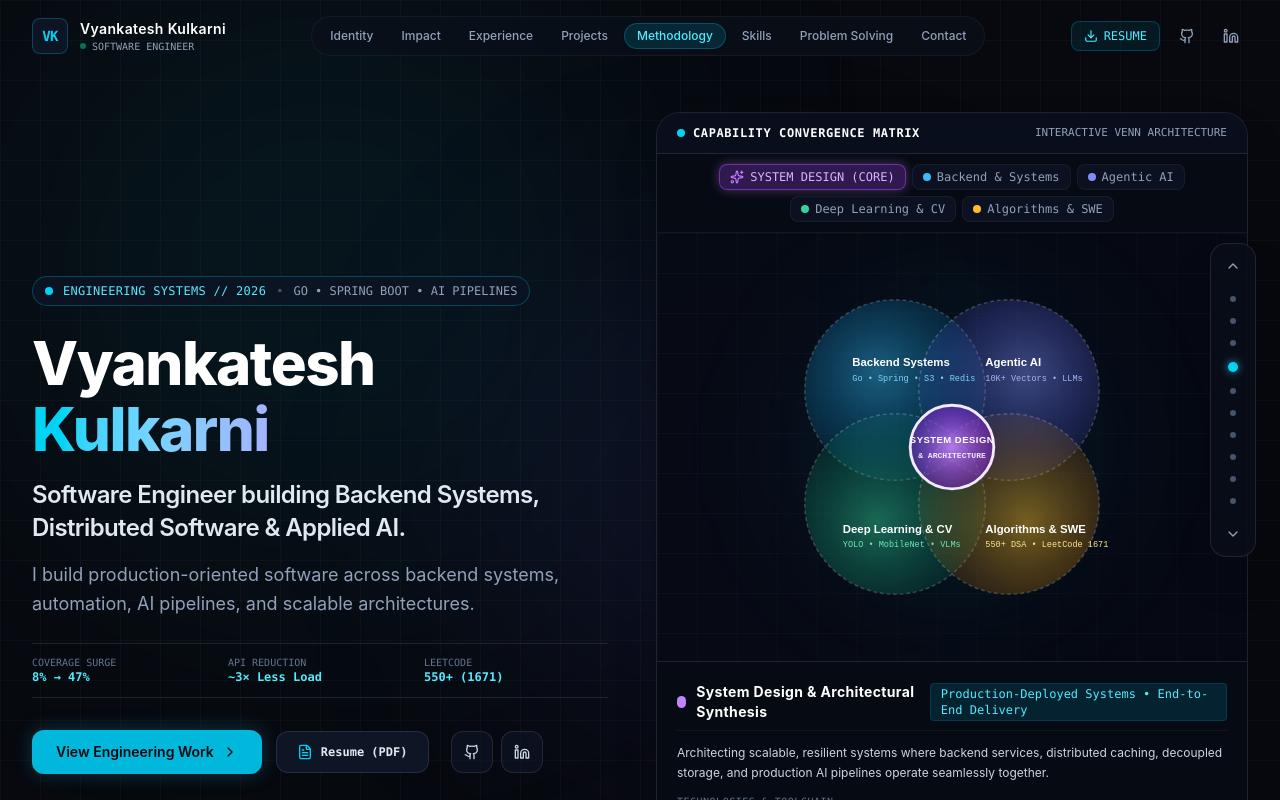
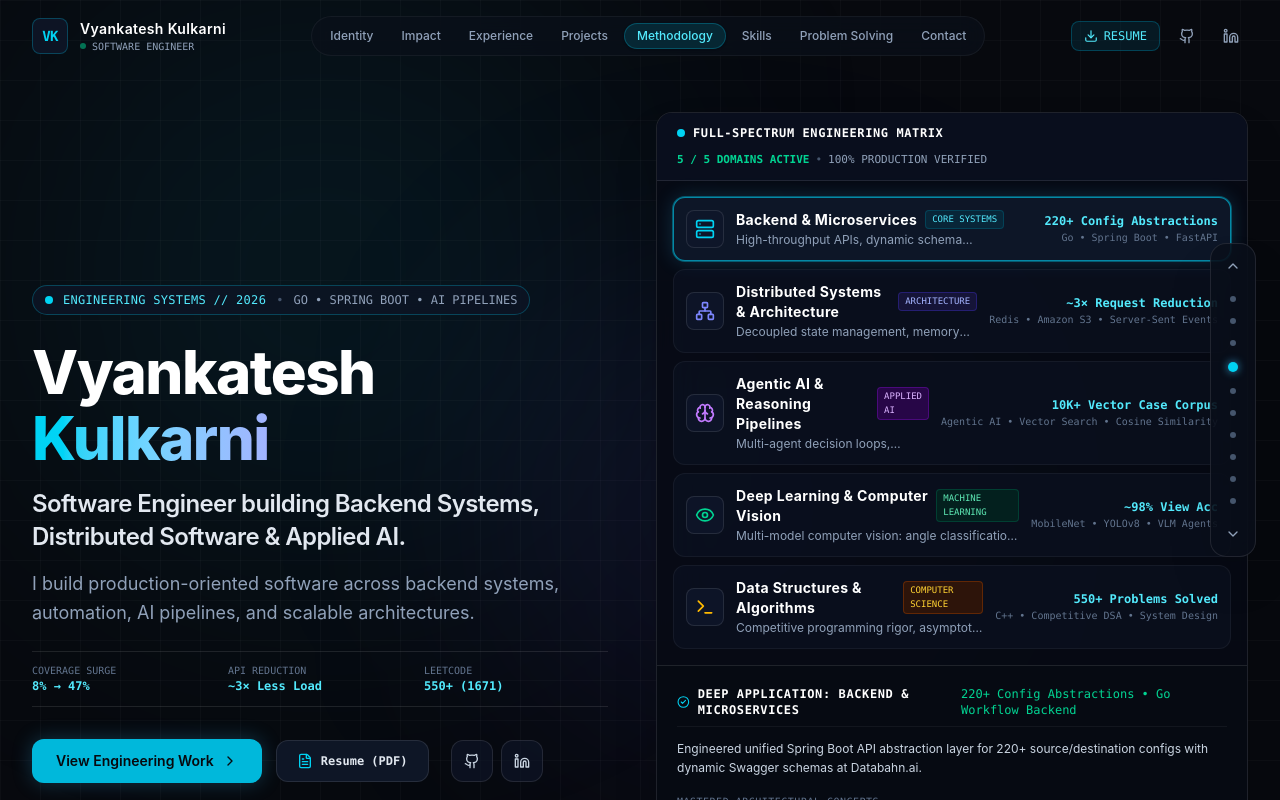
Before and after one commit to VyankateshKulkarni06/portfolio, a React (Vite) app: page / in a window 1280 px wide. Shown: the top 800 px of the page. Built offline with nearby package versions, Linux system fonts and the light colour scheme.

Commit message:
feat: replace venn diagram with Full-Spectrum Engineering Matrix highlighting 5 core domains

```diff
--- a/src/components/3d/DistributedSystemCanvas.tsx
+++ b/src/components/3d/DistributedSystemCanvas.tsx
@@ -2,109 +2,145 @@ import React, { useState } from 'react';
 import {
   Server,
   Brain,
+  Cpu,
+  Layers,
   Terminal,
   Eye,
-  Sparkles,
   CheckCircle2,
-  Layers,
-  Cpu,
+  Zap,
+  Network,
+  Database,
+  ArrowRight,
+  Code2,
+  ShieldCheck,
+  TrendingUp,
 } from 'lucide-react';
 
-interface DomainSection {
+interface ConceptPillar {
   id: string;
   name: string;
-  shortName: string;
+  category: string;
+  icon: React.ReactNode;
   color: string;
-  cx: number;
-  cy: number;
-  r: number;
-  icon: React.ReactNode;
-  summary: string;
-  technologies: string[];
-  keyWork: string;
-  metrics: string;
+  badgeBg: string;
+  borderColor: string;
+  tagline: string;
+  coreConcepts: string[];
+  techStack: string[];
+  verifiedImpact: string;
+  practicalApplication: string;
 }
 
-const DOMAINS: DomainSection[] = [
+const CONCEPT_PILLARS: ConceptPillar[] = [
   {
     id: 'backend',
-    name: 'Backend & Distributed Systems',
-    shortName: 'Backend & Systems',
-    color: '#38bdf8', // Cyan
-    cx: 140,
-    cy: 140,
-    r: 95,
-    icon: <Server className="w-4 h-4 text-cyan-400" />,
-    summary: 'High-throughput microservices, dynamic API abstraction, event-driven pipelines, and decoupled binary storage.',
-    technologies: ['Go', 'Spring Boot', 'FastAPI', 'Node.js', 'Redis', 'Amazon S3', 'REST', 'SSE', 'Docker'],
-    keyWork: 'Spring Boot 220+ Config Abstraction at Databahn • SSE Streaming at Bharti Hospitals',
-    metrics: '220+ Configurations • ~3× Polling Reduction',
+    name: 'Backend & Microservices',
+    category: 'CORE SYSTEMS',
+    icon: <Server className="w-5 h-5 text-cyan-400" />,
+    color: '#38bdf8',
+    badgeBg: 'bg-cyan-950/60 text-cyan-300 border-cyan-800/50',
+    borderColor: 'hover:border-cyan-500/50',
+    tagline: 'High-throughput APIs, dynamic schema abstractions, and microservices logic.',
+    coreConcepts: [
+      'Microservices Orchestration',
+      'Dynamic Schema Transformation',
+      'REST & Swagger / OpenAPI Specs',
+      'Public-to-Private Field Mapping',
+      'Stateless Ingress Routing',
+    ],
+    techStack: ['Go', 'Spring Boot', 'FastAPI', 'Node.js', 'REST APIs', 'Swagger', 'Docker'],
+    verifiedImpact: '220+ Config Abstractions • Go Workflow Backend',
+    practicalApplication: 'Engineered unified Spring Boot API abstraction layer for 220+ source/destination configs with dynamic Swagger schemas at Databahn.ai.',
   },
   {
-    id: 'agentic',
-    name: 'Agentic AI & Reasoning Systems',
-    shortName: 'Agentic AI',
-    color: '#818cf8', // Indigo
-    cx: 260,
-    cy: 140,
-    r: 95,
-    icon: <Brain className="w-4 h-4 text-indigo-400" />,
-    summary: 'Multi-agent decision loops, vector semantic search over embeddings, and automated test classification.',
-    technologies: ['Agent Workflows', 'Vector Embeddings', 'Cosine Similarity', 'FastAPI', 'LangChain/Agentic', 'TestRail Classifier'],
-    keyWork: 'NyayaGPT Two-Agent Legal Reasoner • Databahn Agentic Test Classifier',
-    metrics: '10K+ Vector Corpus • 270+ TestRail Cases Triage',
+    id: 'system-design',
+    name: 'Distributed Systems & Architecture',
+    category: 'ARCHITECTURE',
+    icon: <Network className="w-5 h-5 text-indigo-400" />,
+    color: '#818cf8',
+    badgeBg: 'bg-indigo-950/60 text-indigo-300 border-indigo-800/50',
+    borderColor: 'hover:border-indigo-500/50',
+    tagline: 'Decoupled state management, memory optimization, and event streaming.',
+    coreConcepts: [
+      'Memory Decoupling (S3 + Redis)',
+      'Server-Sent Events (SSE) Streaming',
+      'Adaptive Polling (10s → 45s)',
+      'Shared Infra Chaining (5-6 min saved)',
+      'High Concurrency & Fault Tolerance',
+    ],
+    techStack: ['Redis', 'Amazon S3', 'Server-Sent Events', 'Kafka/Async', 'PostgreSQL'],
+    verifiedImpact: '~3× Request Reduction • Zero Server Heap Spikes',
+    practicalApplication: 'Designed presigned S3 + Redis case caching avoiding backend OOM crashes on high-res dental photos, streaming real-time SSE progress.',
   },
   {
-    id: 'vision',
-    name: 'Deep Learning & Computer Vision',
-    shortName: 'Deep Learning & CV',
-    color: '#34d399', // Emerald
-    cx: 140,
-    cy: 260,
-    r: 95,
-    icon: <Eye className="w-4 h-4 text-emerald-400" />,
-    summary: 'Multistage neural network pipelines: CNN view verification, YOLO spatial segmentation, and 8 parallel VLM ensembles.',
-    technologies: ['MobileNet', 'YOLOv8', 'VLM Agents', 'Transfer Learning', 'Image Preprocessing', 'DMFT Parsing'],
-    keyWork: 'CarieCheck Clinical Dental Diagnostic Platform for Bharti Hospitals',
-    metrics: '~98% View Acc • ~95% Tooth Acc • ~85% Disease Acc',
+    id: 'agentic-ai',
+    name: 'Agentic AI & Reasoning Pipelines',
+    category: 'APPLIED AI',
+    icon: <Brain className="w-5 h-5 text-purple-400" />,
+    color: '#c084fc',
+    badgeBg: 'bg-purple-950/60 text-purple-300 border-purple-800/50',
+    borderColor: 'hover:border-purple-500/50',
+    tagline: 'Multi-agent decision loops, vector semantic search, and autonomous workflows.',
+    coreConcepts: [
+      'Two-Agent Legal Reasoning Loops',
+      'Dense Vector Embeddings',
+      'Cosine-Similarity Search (Top-5)',
+      'Automated Ticket Classification',
+      'Context Budgeting & Anti-Hallucination',
+    ],
+    techStack: ['Agentic AI', 'Vector Search', 'Cosine Similarity', 'FastAPI', 'External APIs'],
+    verifiedImpact: '10K+ Vector Case Corpus • 270+ Tickets Classified',
+    practicalApplication: 'Built NyayaGPT 2-agent legal search over 10K+ case records and an agentic classifier parsing TestRail tickets for automated test triaging.',
   },
   {
-    id: 'swe',
-    name: 'Core Software Eng & Algorithms',
-    shortName: 'Algorithms & SWE',
-    color: '#fbbf24', // Amber
-    cx: 260,
-    cy: 260,
-    r: 95,
-    icon: <Terminal className="w-4 h-4 text-amber-400" />,
-    summary: 'Competitive programming rigor, asymptotic complexity optimization, memory profiling, and clean system design.',
-    technologies: ['C++', 'DSA', 'System Design', 'Operating Systems', 'DBMS', 'OOP', 'Pytest E2E Chaining'],
-    keyWork: '550+ Problems Solved • 1671 Peak LeetCode Rating • Shared Test Infra Optimization',
-    metrics: '550+ Problems • 1671 Rating • ~5–6 min Saved / Test',
+    id: 'deep-learning',
+    name: 'Deep Learning & Computer Vision',
+    category: 'MACHINE LEARNING',
+    icon: <Eye className="w-5 h-5 text-emerald-400" />,
+    color: '#34d399',
+    badgeBg: 'bg-emerald-950/60 text-emerald-300 border-emerald-800/50',
+    borderColor: 'hover:border-emerald-500/50',
+    tagline: 'Multi-model computer vision: angle classification, spatial detection, and VLMs.',
+    coreConcepts: [
+      'MobileNet Transfer Learning',
+      'YOLO Spatial Bounding & Segmentation',
+      '8 Parallel Specialized VLM Ensembles',
+      'Automated DMFT Scoring Parser',
+      'Clinical Vector Odontogram Mapping',
+    ],
+    techStack: ['MobileNet', 'YOLOv8', 'VLM Agents', 'PyTorch/TF', 'OpenCV'],
+    verifiedImpact: '~98% View Acc • ~95% Tooth Acc • ~85% Disease Acc',
+    practicalApplication: 'Architected and deployed CarieCheck live AI diagnosis platform processing 8 photos + 14 questions into automated tooth-wise medical reports.',
+  },
+  {
+    id: 'dsa',
+    name: 'Data Structures & Algorithms',
+    category: 'COMPUTER SCIENCE',
+    icon: <Terminal className="w-5 h-5 text-amber-400" />,
+    color: '#fbbf24',
+    badgeBg: 'bg-amber-950/60 text-amber-300 border-amber-800/50',
+    borderColor: 'hover:border-amber-500/50',
+    tagline: 'Competitive programming rigor, asymptotic complexity, and graph theory.',
+    coreConcepts: [
+      'Graph Traversal & DAG Scheduling',
+      'Dynamic Programming State Spaces',
+      'Tree Structures & Heaps',
+      'Asymptotic Complexity Optimization',
+      'Operating Systems & Concurrency',
+    ],
+    techStack: ['C++', 'Competitive DSA', 'System Design', 'Operating Systems', 'DBMS', 'OOP'],
+    verifiedImpact: '550+ Problems Solved • 1671 Peak LeetCode Rating',
+    practicalApplication: 'Consistently ranked top-tier with 550+ problems solved and 1671 contest rating, applying graph and caching theory to production system architectures.',
   },
 ];
 
-const INTERSECTION_CORE = {
-  id: 'core',
-  name: 'System Design & Architectural Synthesis',
-  shortName: 'System Design',
-  color: '#c084fc',
-  summary: 'Architecting scalable, resilient systems where backend services, distributed caching, decoupled storage, and production AI pipelines operate seamlessly together.',
-  technologies: ['System Design', 'High Availability', 'Decoupled Caching (Redis)', 'Distributed S3 Storage', 'Event Streaming (SSE)', 'Microservices Architecture'],
-  keyWork: 'Architecture of CarieCheck Multistage AI Diagnostic Platform & Databahn.ai Go Workflow Backend',
-  metrics: 'Production-Deployed Systems • End-to-End Delivery',
-};
-
 export const DistributedSystemCanvas: React.FC = () => {
-  const [selectedId, setSelectedId] = useState<string>('core');
-
-  const selectedData =
-    selectedId === 'core'
-      ? INTERSECTION_CORE
-      : DOMAINS.find((d) => d.id === selectedId) || DOMAINS[0];
+  const [activePillarId, setActivePillarId] = useState<string>('backend');
+  const activePillar =
+    CONCEPT_PILLARS.find((p) => p.id === activePillarId) || CONCEPT_PILLARS[0];
 
   return (
-    <div className="relative w-full rounded-3xl border border-white/10 bg-[#070b14]/90 overflow-hidden backdrop-blur-xl shadow-2xl flex flex-col font-sans">
+    <div className="relative w-full rounded-2xl border border-white/10 bg-[#070b14]/90 overflow-hidden backdrop-blur-xl shadow-2xl flex flex-col font-sans">
       {/* Top Header */}
       <div className="flex flex-wrap items-center justify-between gap-3 px-5 py-3 border-b border-white/10 bg-[#090f1e]/90 text-xs font-mono">
         <div className="flex items-center gap-2">
@@ -113,220 +149,116 @@ export const DistributedSystemCanvas: React.FC = () => {
             <span className="relative inline-flex rounded-full h-2 w-2 bg-cyan-400"></span>
           </span>
           <span className="text-white font-bold tracking-wider">
-            CAPABILITY CONVERGENCE MATRIX
+            FULL-SPECTRUM ENGINEERING MATRIX
           </span>
         </div>
-        <span className="text-slate-400 text-[11px] hidden sm:inline">
-          INTERACTIVE VENN ARCHITECTURE
-        </span>
-      </div>
-
-      {/* Domain Quick Selectors */}
-      <div className="p-2.5 bg-[#060a12] border-b border-white/5 flex flex-wrap gap-1.5 justify-center">
-        <button
-          onClick={() => setSelectedId('core')}
-          className={`px-2.5 py-1 rounded-lg text-xs font-mono transition-all cursor-pointer flex items-center gap-1.5 ${
-            selectedId === 'core'
-              ? 'bg-purple-500/25 text-purple-300 border border-purple-500/50 shadow-[0_0_12px_rgba(192,132,252,0.35)]'
-              : 'bg-slate-900/60 text-slate-400 hover:text-white border border-white/5'
-          }`}
-        >
-          <Sparkles className="w-3.5 h-3.5 text-purple-400" />
-          <span>SYSTEM DESIGN (CORE)</span>
-        </button>
-
-        {DOMAINS.map((d) => (
-          <button
-            key={d.id}
-            onClick={() => setSelectedId(d.id)}
-            className={`px-2.5 py-1 rounded-lg text-xs font-mono transition-all cursor-pointer flex items-center gap-1.5 ${
-              selectedId === d.id
-                ? 'bg-cyan-500/20 text-cyan-300 border border-cyan-500/50 shadow-[0_0_12px_rgba(56,189,248,0.25)]'
-                : 'bg-slate-900/60 text-slate-400 hover:text-white border border-white/5'
-            }`}
-          >
-            <span className="w-2 h-2 rounded-full" style={{ backgroundColor: d.color }} />
-            <span>{d.shortName}</span>
-          </button>
-        ))}
-      </div>
-
-      {/* Responsive SVG Venn Diagram Canvas */}
-      <div className="relative p-4 sm:p-6 flex items-center justify-center min-h-[320px] tech-grid-bg overflow-hidden">
-        {/* Ambient radial blur */}
-        <div className="absolute w-72 h-72 bg-cyan-500/10 rounded-full blur-3xl pointer-events-none" />
-
-        <div className="relative w-full max-w-[380px] aspect-square">
-          <svg
-            viewBox="0 0 400 400"
-            className="w-full h-full drop-shadow-2xl"
-          >
-            <defs>
-              <radialGradient id="grad-backend" cx="40%" cy="40%" r="60%">
-                <stop offset="0%" stopColor="#38bdf8" stopOpacity="0.45" />
-                <stop offset="100%" stopColor="#0284c7" stopOpacity="0.1" />
-              </radialGradient>
-              <radialGradient id="grad-agentic" cx="60%" cy="40%" r="60%">
-                <stop offset="0%" stopColor="#818cf8" stopOpacity="0.45" />
-                <stop offset="100%" stopColor="#4f46e5" stopOpacity="0.1" />
-              </radialGradient>
-              <radialGradient id="grad-vision" cx="40%" cy="60%" r="60%">
-                <stop offset="0%" stopColor="#34d399" stopOpacity="0.45" />
-                <stop offset="100%" stopColor="#059669" stopOpacity="0.1" />
-              </radialGradient>
-              <radialGradient id="grad-swe" cx="60%" cy="60%" r="60%">
-                <stop offset="0%" stopColor="#fbbf24" stopOpacity="0.45" />
-                <stop offset="100%" stopColor="#d97706" stopOpacity="0.1" />
-              </radialGradient>
-              <radialGradient id="grad-core" cx="50%" cy="50%" r="50%">
-                <stop offset="0%" stopColor="#c084fc" stopOpacity="0.9" />
-                <stop offset="100%" stopColor="#7e22ce" stopOpacity="0.5" />
-              </radialGradient>
-            </defs>
-
-            {/* 4 Overlapping Circles */}
-            {DOMAINS.map((d) => {
-              const isSelected = selectedId === d.id;
-              return (
-                <g
-                  key={d.id}
-                  onClick={() => setSelectedId(d.id)}
-                  className="cursor-pointer transition-all duration-300"
-                >
-                  <circle
-                    cx={d.cx}
-                    cy={d.cy}
-                    r={d.r}
-                    fill={`url(#grad-${d.id})`}
-                    stroke={isSelected ? d.color : 'rgba(255,255,255,0.2)'}
-                    strokeWidth={isSelected ? '3' : '1.5'}
-                    strokeDasharray={isSelected ? 'none' : '4,3'}
-                    className="hover:stroke-white transition-all"
-                  />
-                </g>
-              );
-            })}
-
-            {/* Central Convergence Intersection (Core Circle) */}
-            <g
-              onClick={() => setSelectedId('core')}
-              className="cursor-pointer transition-all duration-300 group"
-            >
-              <circle
-                cx={200}
-                cy={200}
-                r={44}
-                fill="url(#grad-core)"
-                stroke={selectedId === 'core' ? '#f3e8ff' : '#c084fc'}
-                strokeWidth={selectedId === 'core' ? '3' : '2'}
-                className="group-hover:scale-105 transition-all"
-              />
-              <text
-                x={200}
-                y={196}
-                textAnchor="middle"
-                fill="#ffffff"
-                fontSize="10"
-                fontWeight="800"
-                fontFamily="sans-serif"
-                letterSpacing="0.05em"
-              >
-                SYSTEM DESIGN
-              </text>
-              <text
-                x={200}
-                y={212}
-                textAnchor="middle"
-                fill="#f3e8ff"
-                fontSize="8.5"
-                fontFamily="monospace"
-                fontWeight="600"
-              >
-                & ARCHITECTURE
-              </text>
-            </g>
-
-            {/* Domain Labels on Circles */}
-            {/* Top-Left: Backend */}
-            <text x={95} y={115} fill="#ffffff" fontSize="12" fontWeight="700" fontFamily="sans-serif">
-              Backend Systems
-            </text>
-            <text x={95} y={130} fill="#7dd3fc" fontSize="9" fontFamily="monospace">
-              Go • Spring • S3 • Redis
-            </text>
-
-            {/* Top-Right: Agentic */}
-            <text x={235} y={115} fill="#ffffff" fontSize="12" fontWeight="700" fontFamily="sans-serif">
-              Agentic AI
-            </text>
-            <text x={235} y={130} fill="#a5b4fc" fontSize="9" fontFamily="monospace">
-              10K+ Vectors • LLMs
-            </text>
-
-            {/* Bottom-Left: Vision */}
-            <text x={85} y={290} fill="#ffffff" fontSize="12" fontWeight="700" fontFamily="sans-serif">
-              Deep Learning & CV
-            </text>
-            <text x={85} y={305} fill="#6ee7b7" fontSize="9" fontFamily="monospace">
-              YOLO • MobileNet • VLMs
-            </text>
-
-            {/* Bottom-Right: SWE */}
-            <text x={235} y={290} fill="#ffffff" fontSize="12" fontWeight="700" fontFamily="sans-serif">
-              Algorithms & SWE
-            </text>
-            <text x={235} y={305} fill="#fde68a" fontSize="9" fontFamily="monospace">
-              550+ DSA • LeetCode 1671
-            </text>
-          </svg>
+        <div className="flex items-center gap-1.5 text-[11px] text-slate-400">
+          <span className="text-emerald-400 font-semibold">5 / 5 DOMAINS ACTIVE</span>
+          <span className="text-slate-600">•</span>
+          <span>100% PRODUCTION VERIFIED</span>
         </div>
       </div>
 
-      {/* Selected Domain / Synthesis Inspection Drawer */}
+      {/* Main Concept Pillars List */}
+      <div className="p-3 sm:p-4 space-y-2">
+        {CONCEPT_PILLARS.map((pillar) => {
+          const isSelected = activePillar.id === pillar.id;
+
+          return (
+            <div
+              key={pillar.id}
+              onClick={() => setActivePillarId(pillar.id)}
+              className={`p-3 rounded-xl border transition-all cursor-pointer flex flex-col sm:flex-row sm:items-center justify-between gap-3 ${
+                isSelected
+                  ? 'bg-[#0d1627] border-cyan-500/70 shadow-[0_0_20px_rgba(56,189,248,0.2)] ring-1 ring-cyan-500/40'
+                  : 'bg-slate-900/40 border-white/5 hover:border-white/20 hover:bg-slate-900/70'
+              }`}
+            >
+              {/* Left: Icon, Category & Name */}
+              <div className="flex items-center gap-3">
+                <div
+                  className="p-2 rounded-lg bg-slate-900/80 border border-white/10 shrink-0"
+                  style={{ color: pillar.color }}
+                >
+                  {pillar.icon}
+                </div>
+                <div>
+                  <div className="flex items-center gap-2">
+                    <h4 className="text-sm font-bold text-white font-sans tracking-wide">
+                      {pillar.name}
+                    </h4>
+                    <span
+                      className={`text-[9px] font-mono px-1.5 py-0.5 rounded border uppercase ${pillar.badgeBg}`}
+                    >
+                      {pillar.category}
+                    </span>
+                  </div>
+                  <p className="text-xs text-slate-400 font-sans mt-0.5 line-clamp-1">
+                    {pillar.tagline}
+                  </p>
+                </div>
+              </div>
+
+              {/* Right: Key Verified Stats */}
+              <div className="text-left sm:text-right shrink-0 font-mono text-xs">
+                <span className="text-cyan-300 font-semibold block">
+                  {pillar.verifiedImpact.split('•')[0]}
+                </span>
+                <span className="text-[10px] text-slate-500">
+                  {pillar.techStack.slice(0, 3).join(' • ')}
+                </span>
+              </div>
+            </div>
+          );
+        })}
+      </div>
+
+      {/* Bottom Live Concept Inspector Drawer */}
       <div className="border-t border-white/10 bg-[#060a12] p-4 sm:p-5 font-sans space-y-3">
         <div className="flex flex-col sm:flex-row sm:items-center justify-between gap-2 border-b border-white/5 pb-2">
-          <div className="flex items-center gap-2.5">
-            <span
-              className="w-3 h-3 rounded-full"
-              style={{ backgroundColor: selectedData.color }}
-            />
-            <h4 className="text-sm font-bold text-white tracking-wide">
-              {selectedData.name}
+          <div className="flex items-center gap-2">
+            <CheckCircle2 className="w-4 h-4 text-cyan-400" />
+            <h4 className="text-xs font-mono font-bold text-white uppercase tracking-wider">
+              DEEP APPLICATION: {activePillar.name}
             </h4>
           </div>
-          <span className="font-mono text-xs text-cyan-300 bg-cyan-950/60 px-2.5 py-0.5 rounded border border-cyan-800/40">
-            {selectedData.metrics}
+          <span className="font-mono text-xs text-emerald-400">
+            {activePillar.verifiedImpact}
           </span>
         </div>
 
-        <p className="text-xs text-slate-300 leading-relaxed">
-          {selectedData.summary}
+        <p className="text-xs text-slate-300 leading-relaxed font-sans">
+          {activePillar.practicalApplication}
         </p>
 
-        {/* Technologies Pills */}
-        <div className="space-y-1">
+        {/* Core Concepts Badges */}
+        <div className="space-y-1.5 pt-1">
           <span className="text-[10px] font-mono text-slate-500 uppercase tracking-wider block">
-            TECHNOLOGIES & TOOLCHAIN
+            MASTERED ARCHITECTURAL CONCEPTS
           </span>
           <div className="flex flex-wrap gap-1.5">
-            {selectedData.technologies.map((t) => (
+            {activePillar.coreConcepts.map((concept) => (
               <span
-                key={t}
-                className="px-2 py-0.5 rounded text-[11px] font-mono bg-slate-900 border border-white/10 text-slate-200"
+                key={concept}
+                className="px-2 py-0.5 rounded text-[11px] font-mono bg-cyan-950/30 border border-cyan-800/40 text-cyan-200"
               >
-                {t}
+                {concept}
               </span>
             ))}
           </div>
         </div>
 
-        {/* Applied Engineering Evidence */}
-        <div className="pt-2 border-t border-white/5 flex items-start gap-2 text-xs font-mono text-slate-400">
-          <CheckCircle2 className="w-3.5 h-3.5 text-emerald-400 mt-0.5 shrink-0" />
-          <span>
-            <strong className="text-slate-200 font-sans">Applied in Production:</strong>{' '}
-            {selectedData.keyWork}
-          </span>
+        {/* Tech Stack */}
+        <div className="pt-2 border-t border-white/5 flex flex-wrap items-center gap-1.5 text-xs font-mono text-slate-400">
+          <span className="text-[10px] text-slate-500 uppercase">TOOLCHAIN:</span>
+          {activePillar.techStack.map((tech) => (
+            <span
+              key={tech}
+              className="px-2 py-0.5 rounded text-[10px] bg-slate-900 border border-white/10 text-slate-300"
+            >
+              {tech}
+            </span>
+          ))}
         </div>
       </div>
     </div>
```
